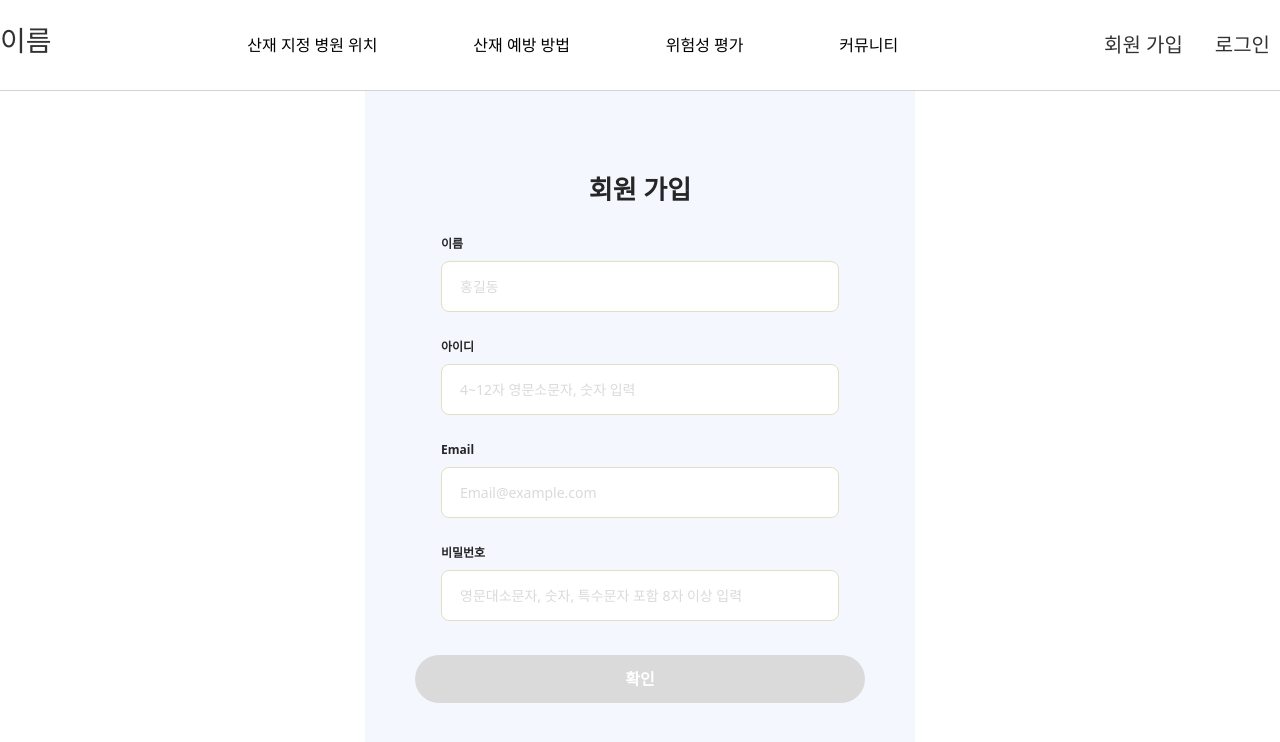
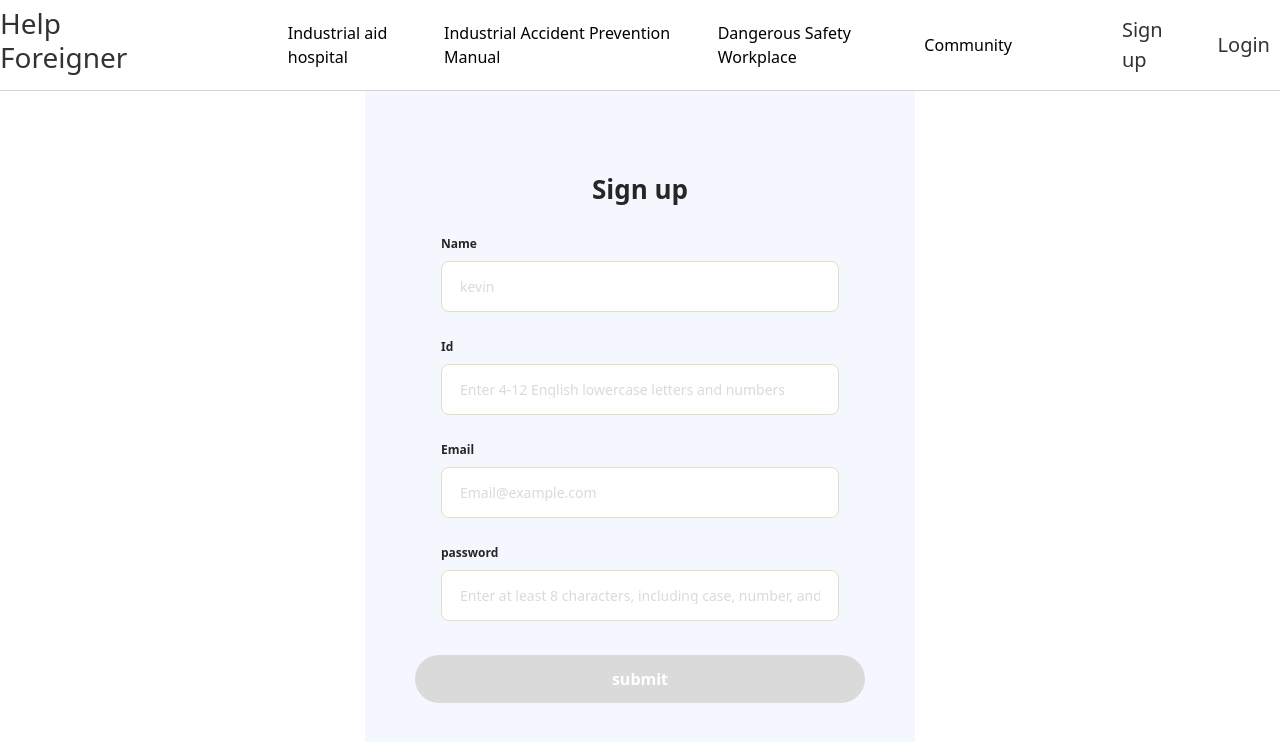
Before and after one commit to kimdongju666/Frontend, a React (Create React App) app: page /signin in a window 1280 px wide. Shown: the top 742 px of the page. Built offline with nearby package versions, Linux system fonts and the light colour scheme.

Commit message:
refactor: 한글 영어로 변경 및 슬라이드 수정

```diff
--- a/src/Components/CommunityModal.js
+++ b/src/Components/CommunityModal.js
@@ -18,11 +18,11 @@ const CommunityModal = ( {show, onHide}) => {
         content: content,
       })
       .then(() => {
-        alert("저장되었습니다!");
+        alert("Your save was successful");
       })
 
       .catch(function (error) {
-        alert("저장에 실패했습니다!");
+        alert("Your save was failed");
       });
   };
 
@@ -37,13 +37,13 @@ const CommunityModal = ( {show, onHide}) => {
     >
       <Modal.Header closeButton>
         <Modal.Title id="contained-modal-title-vcenter">
-          커뮤니티 글 작성
+          community board write
         </Modal.Title>
       </Modal.Header>
       <Modal.Body>
           <Form>
             <Form.Group className="mb-3" controlId="exampleForm.ControlInput1">
-              <Form.Label>제목</Form.Label>
+              <Form.Label>title</Form.Label>
               <Form.Control
                 type="title"
                 value={title}
@@ -54,7 +54,7 @@ const CommunityModal = ( {show, onHide}) => {
               className="mb-3"
               controlId="exampleForm.ControlTextarea1"
             >
-              <Form.Label>내용</Form.Label>
+              <Form.Label>content</Form.Label>
               <Form.Control
               value={content}
               as="textarea" rows={9} />
@@ -62,8 +62,8 @@ const CommunityModal = ( {show, onHide}) => {
           </Form>
       </Modal.Body>
       <Modal.Footer>
-        <Button variant='secondary' onClick={onHide}>닫기</Button>
-        <Button variant='primary' onClick={ handleSubmit /* onHide */}>저장</Button>
+        <Button variant='secondary' onClick={onHide}>close</Button>
+        <Button variant='primary' onClick={ handleSubmit /* onHide */}>submit</Button>
       </Modal.Footer>
     </Modal>
   )
--- a/src/Components/Header.js
+++ b/src/Components/Header.js
@@ -9,39 +9,39 @@ function Header() {
     <header>
       <div className="inner">
         <Link className='site-name' to='/'>
-        <h3> 이름 </h3>
+        <h3> Help Foreigner </h3>
         </Link>
         <ul class = "center">
           <li>
             <Link className='hospital' to='/hospital'>
-              산재 지정 병원 위치
+              Industrial aid hospital
             </Link>
           </li>
           <li>
             <Link className='solution' to='/solution'>
-              산재 예방 방법
+              Industrial Accident Prevention Manual
             </Link>
           </li>
           <li>
             <Link className='danger' to='/danger'>
-              위험성 평가
+              Dangerous Safety Workplace
             </Link>
           </li>
           <li>
             <Link className='community' to='/community'>
-              커뮤니티
+              Community
             </Link>
           </li>
         </ul>
         <ul class="menu">
           <li>
             <Link className='header-nav-item' to='/signin'>
-              회원 가입
+              Sign up
             </Link>
           </li>
           <li>
             <Link className='header-nav-item' to='/login'>
-              로그인
+              Login
             </Link>
           </li>
         </ul>
--- a/src/Components/Home.js
+++ b/src/Components/Home.js
@@ -10,6 +10,7 @@ function Home() {
   return (
     <>
     <Header />
+      <div style={{ marginBottom: "3rem" }}></div> {/* 간격을 주기 위한 빈 div */}
     <Slide />
     <Grid />
     <Footer />
--- a/src/Components/Login.js
+++ b/src/Components/Login.js
@@ -24,7 +24,7 @@ function Login() {
       })
       .then((response) => {
         console.log(response);
-        alert("로그인에 성공했습니다");
+        alert("Login successful");
         localStorage.setItem("id", response.data.data.userid);
         localStorage.setItem("pw", response.data.data.password);
         localStorage.setItem("username", response.data.data.username);
@@ -33,7 +33,7 @@ function Login() {
       })
 
       .catch(function (error) {
-        alert("로그인에 실패했습니다!");
+        alert("Login failed");
       });
   };
 
@@ -69,32 +69,32 @@ function Login() {
     <>
       <Header />
       <div className="page">
-        <div className="titleWrap">로그인</div>
+        <div className="titleWrap">Login</div>
         <div className="contentWrap">
-          <div className="inputTitle">아이디</div>
+          <div className="inputTitle">Id</div>
           <div className="inputWrap">
             <input
               type="text"
               className="input"
-              placeholder="4~12자 영문소문자, 숫자 입력"
+              placeholder="Enter 4-12 English lowercase letters and numbers"
               value={userid}
               onChange={handleId}
             />
           </div>
           <div className="errorMessage">
             {!idValid && userid.length > 0 && (
-              <div>올바른 아이디를 입력해주세요.</div>
+              <div>Please enter a valid ID</div>
             )}
           </div>
 
           <div style={{ marginTop: "26px" }} className="inputTitle">
-            비밀번호
+            Password
           </div>
           <div className="inputWrap">
             <input
               type="password"
               className="input"
-              placeholder="영문대소문자, 숫자, 특수문자 포함 8자 이상 입력"
+              placeholder="Enter at least 8 characters, including case, number, and special characters"
               value={password}
               onChange={handlePw}
             />
@@ -102,7 +102,7 @@ function Login() {
           <div className="errorMessage">
             {!pwValid && password.length > 0 && (
               <div>
-                영문대소문자, 숫자, 특수문자 포함 8자 이상 입력해주세요.
+                Enter at least 8 characters, including case, number, and special characters
               </div>
             )}
           </div>
@@ -112,7 +112,7 @@ function Login() {
           onClick={onSubmitHandler}
           className="bottomButton"
         >
-          확인
+          Login
         </button>
       </div>
 
--- a/src/Components/LoginHeader.js
+++ b/src/Components/LoginHeader.js
@@ -31,38 +31,38 @@ function LoginHeader() {
         <ul class = "center">
           <li>
             <Link className='hospital' to='/hospital'>
-              내 근처 진료소
+              Industrial aid hospital
             </Link>
           </li>
           <li>
             <Link className='solution' to='/solution'>
-              산재 예방 방법
+              Industrial Accident Prevention Manual
             </Link>
           </li>
           <li>
             <Link className='danger' to='/danger'>
-              위험성 평가
+              Dangerous Safety Workplace
             </Link>
           </li>
           <li>
             <Link className='community' to='/community'>
-              커뮤니티
+              Community
             </Link>
           </li>
         </ul>
 
-        <p>{localStorage.getItem('username')}님 어서오세요!<button /* variant='primary' */ className="logout" onClick={ handleShow }>Logout</button></p>
+        <p>{localStorage.getItem('username')} hello!<button /* variant='primary' */ className="logout" onClick={ handleShow }>Logout</button></p>
         <Modal show={show} onHide={handleClose}>
         <Modal.Header closeButton>
-          <Modal.Title>Logout 확인</Modal.Title>
+          <Modal.Title>Logout check</Modal.Title>
         </Modal.Header>
-        <Modal.Body>로그아웃 하시겠습니까?</Modal.Body>
+        <Modal.Body>Do you want to log out?</Modal.Body>
         <Modal.Footer>
           <Button variant="secondary" onClick={handleClose}>
-            취소
+            cancel
           </Button>
           <Button variant="primary" onClick={onLogout}>
-            확인
+            ok
           </Button>
         </Modal.Footer>
       </Modal>
--- a/src/Components/Search.js
+++ b/src/Components/Search.js
@@ -15,11 +15,11 @@ function Search({ onSearch }) {
     <div className='content-search'>
         <input type='text'
         id='content-search'
-        placeholder='검색어를 입력해주세요.'
+        placeholder='Please enter a search term'
         className='input-text'
         value={searchText}
         onChange={handleInputChange}></input>
-        <button className='search-button' onClick={handleSearch}>검색</button>
+        <button className='search-button' onClick={handleSearch}>Search</button>
     </div>
   );
 }
--- a/src/Components/SignIn.js
+++ b/src/Components/SignIn.js
@@ -26,11 +26,11 @@ function SignIn() {
         email: email,
       })
       .then(() => {
-        alert("회원가입에 성공했습니다!");
+        alert("You have successfully registered!");
       })
 
       .catch(function (error) {
-        alert("회원가입에 실패했습니다!");
+        alert("Failed to register as a member!");
       });
   };
 
@@ -83,40 +83,40 @@ function SignIn() {
     <>
       <Header />
       <div className="page">
-        <div className="titleWrap">회원 가입</div>
+        <div className="titleWrap">Sign up</div>
 
         <div className="contentWrap">
-          <div className="inputTitle">이름</div>
+          <div className="inputTitle">Name</div>
           <div className="inputWrap">
             <input
               type="text"
               className="input"
-              placeholder="홍길동"
+              placeholder="kevin"
               value={username}
               onChange={handleName}
             />
           </div>
           <div className="errorMessage">
             {!nameValid && username.length > 0 && (
-              <div>올바른 이름을 입력해주세요.</div>
+              <div>Please enter a valid name</div>
             )}
           </div>
 
           <div style={{ marginTop: "26px" }} className="inputTitle">
-            아이디
+            Id
           </div>
           <div className="inputWrap">
             <input
               type="text"
               className="input"
-              placeholder="4~12자 영문소문자, 숫자 입력"
+              placeholder="Enter 4-12 English lowercase letters and numbers"
               value={userid}
               onChange={handleId}
             />
           </div>
           <div className="errorMessage">
             {!idValid && userid.length > 0 && (
-              <div>올바른 아이디를 입력해주세요.</div>
+              <div>Please enter a valid ID</div>
             )}
           </div>
 
@@ -134,18 +134,18 @@ function SignIn() {
           </div>
           <div className="errorMessage">
             {!emailValid && email.length > 0 && (
-              <div>올바른 Email을 입력해주세요.</div>
+              <div>Please enter a valid Email</div>
             )}
           </div>
 
           <div style={{ marginTop: "26px" }} className="inputTitle">
-            비밀번호
+            password
           </div>
           <div className="inputWrap">
             <input
               type="password"
               className="input"
-              placeholder="영문대소문자, 숫자, 특수문자 포함 8자 이상 입력"
+              placeholder="Enter at least 8 characters, including case, number, and special characters"
               value={password}
               onChange={handlePw}
             />
@@ -153,7 +153,7 @@ function SignIn() {
           <div className="errorMessage">
             {!pwValid && password.length > 0 && (
               <div>
-                영문대소문자, 숫자, 특수문자 포함 8자 이상 입력해주세요.
+                Enter at least 8 characters, including case, number, and special characters
               </div>
             )}
           </div>
@@ -163,7 +163,7 @@ function SignIn() {
           onClick={onSubmitHandler}
           className="bottomButton"
         >
-          확인
+          submit
         </button>
       </div>
 
--- a/src/Components/Voc.js
+++ b/src/Components/Voc.js
@@ -106,13 +106,13 @@ const GetData = () => {
         <input
           type='text'
           id='content-search'
-          placeholder='검색어를 입력해주세요.'
+          placeholder='Put on the Business Manage Place In Korean'
           className='input-text'
           value={searchTerm}
           onChange={(e) => setSearchTerm(e.target.value)}
         />
         <button className='search-button' onClick={handleSearch}>
-          검색
+          Search
         </button>
       </div>
       <table className='common-table'>
--- a/src/Pages/Community.js
+++ b/src/Pages/Community.js
@@ -43,13 +43,13 @@ function Community() {
     <Header />
     <div className='inner-container'>
       <div className='content'>
-        <h2>커뮤니티</h2>
+        <h2>Community</h2>
         <div className='content-search'>
-          <input type='text' id='content-search' placeholder='검색어를 입력해주세요.' className='input-text'></input>
-          <button className='search-button'>검색</button>
+          <input type='text' id='content-search' placeholder='Please enter a search word' className='input-text'></input>
+          <button className='search-button'>Serch</button>
         </div>
         <div className='add-btn'>
-          <button className='add-button' onClick={handleButtonClick}><img src={add} alt='add'></img>글쓰기</button>
+          <button className='add-button' onClick={handleButtonClick}><img src={add} alt='add'></img>Write</button>
         </div>
         <div className='content-list'>
         <div className="GridContainer">
--- a/src/Pages/Danger.js
+++ b/src/Pages/Danger.js
@@ -13,7 +13,7 @@ function Danger() {
     <Header />
     <div className='container'>
       <div className='inner'>
-        <h2>위험성 평가 기업 검색</h2>
+        <h2>Dangerous Safety Workplace</h2>
         {/* <Search /> */}
         {/* <div className='content-search'>
           <input type='text' id='content-search' placeholder='검색어를 입력해주세요.' className='input-text'></input>
```
Also changed, not shown: src/Components/Slide.js (+11 -7 lines).
